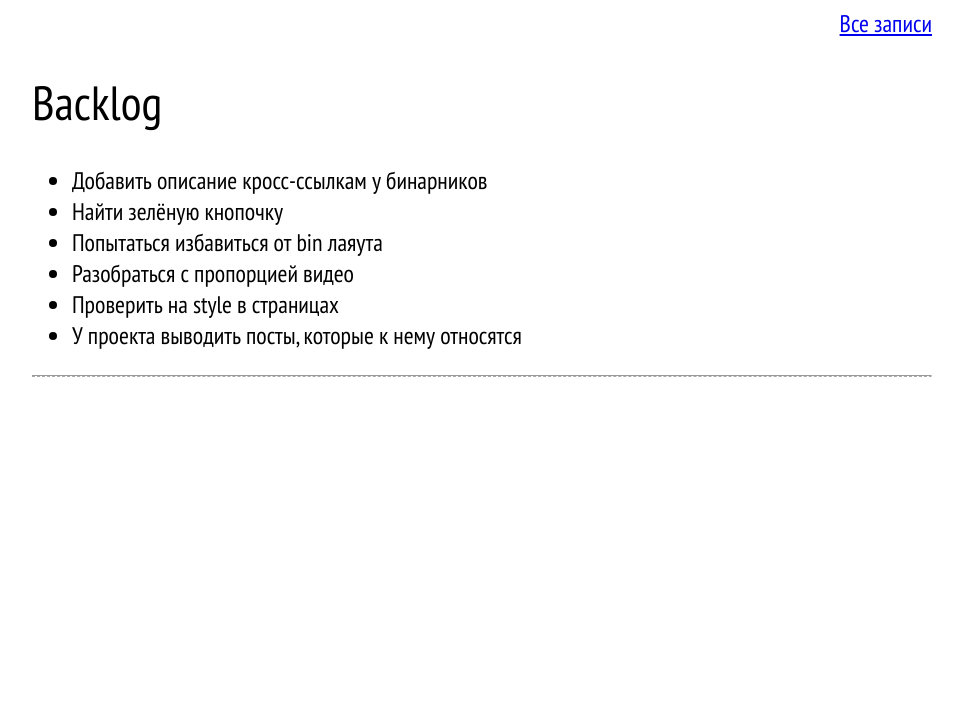
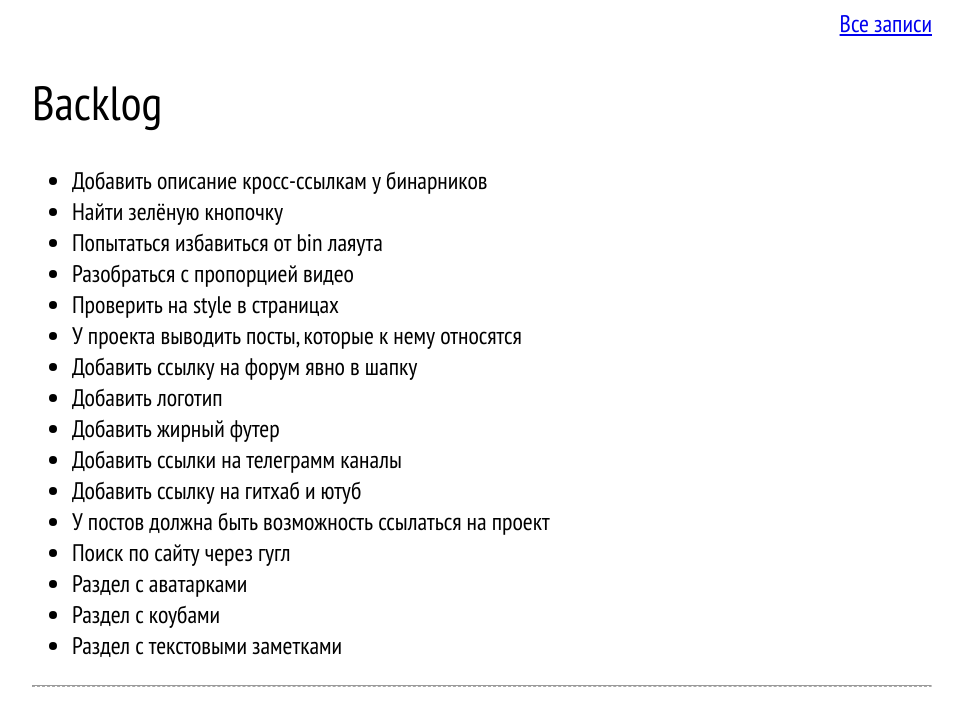
Before and after one commit to Bubujka/bubujka.org, a Jekyll site: the page built from _prj/bubujka.org.md, in a window 1280 px wide. Shown: the top 726 px of the page, without its empty margins (158-1121 px from the left). Built offline with Jekyll 4.4.1, drawn with Linux system fonts in a browser that asks for light colours; nearby versions of some CDN libraries; a script that is not in the unit is left out.

Commit message:
Обновил бэклог

```diff
--- a/_prj/bubujka.org.md
+++ b/_prj/bubujka.org.md
@@ -9,3 +9,13 @@ title: Сайт bubujka.org
 - Разобраться с пропорцией видео
 - Проверить на style в страницах
 - У проекта выводить посты, которые к нему относятся
+- Добавить ссылку на форум явно в шапку
+- Добавить логотип
+- Добавить жирный футер
+- Добавить ссылки на телеграмм каналы
+- Добавить ссылку на гитхаб и ютуб
+- У постов должна быть возможность ссылаться на проект
+- Поиск по сайту через гугл
+- Раздел с аватарками
+- Раздел с коубами
+- Раздел с текстовыми заметками
```
